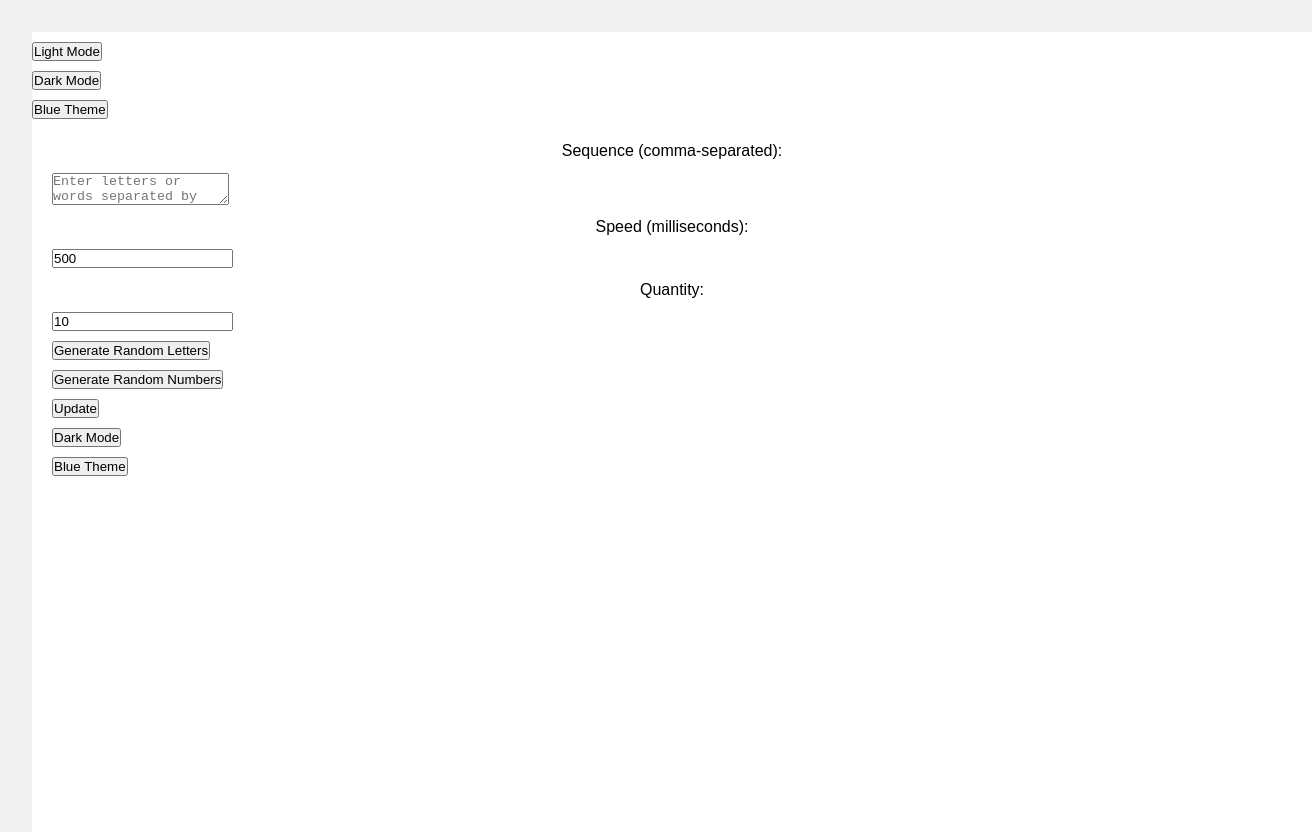
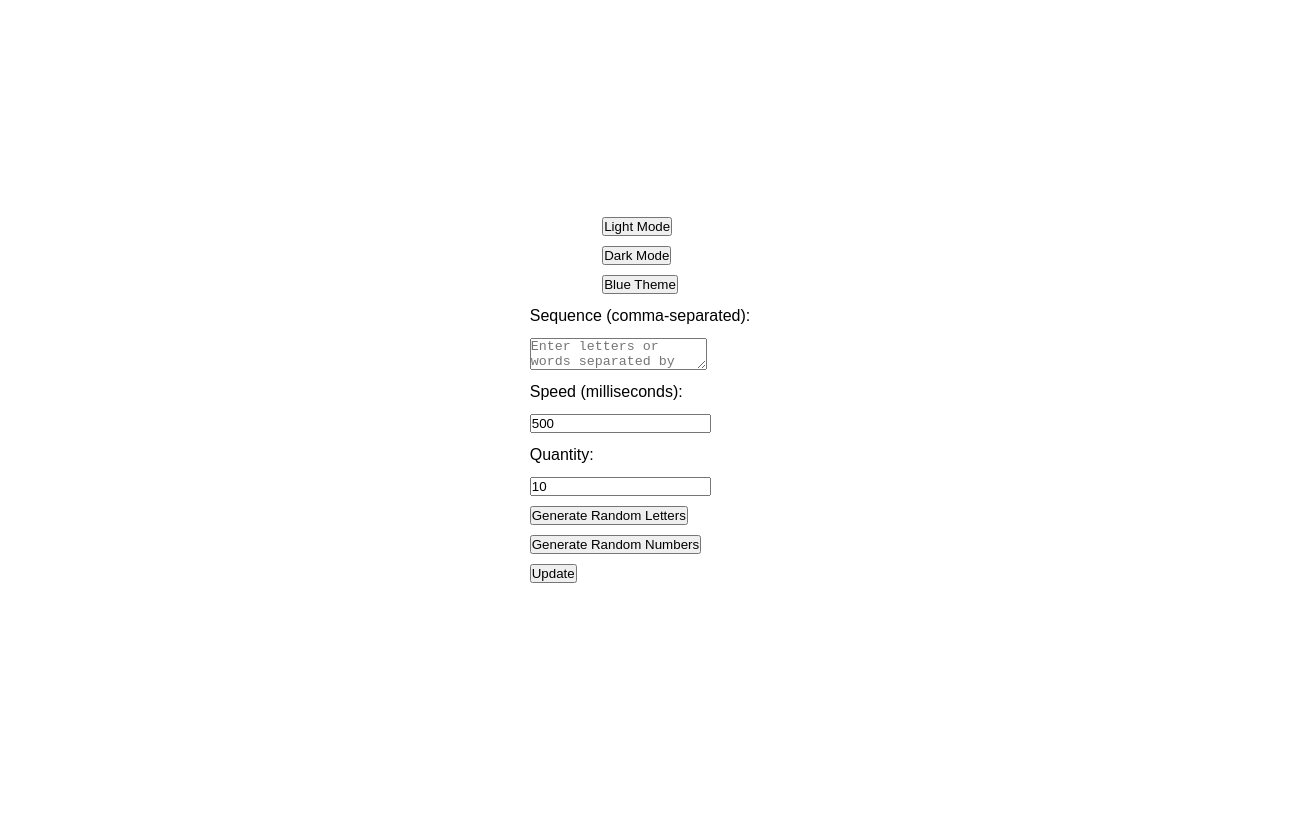
Before and after one commit to chriscooley1/race-the-clock, a React (Vite) app in the folder frontend/: page / in a window 1280 px wide. Shown: the whole page, 1312 px wide, since content can reach past the window. After the commit the page ends 800 px from the top, so only its background shows below. Built offline with nearby package versions, Linux system fonts and the light colour scheme.

Commit message:
Update styling

```diff
--- a/frontend/src/App.css
+++ b/frontend/src/App.css
@@ -1,6 +1,60 @@
+/* Ensure full viewport height for the root element */
+html, body {
+  height: 100%;
+  width: 100%;
+}
+
+/* Style the body */
+body {
+  font-family: Arial, sans-serif;
+  display: flex;
+  flex-direction: column;
+  align-items: center;
+  margin: 0;
+}
+
+/* Ensure the #root element covers the full viewport */
 #root {
-  max-width: 1280px;
-  margin: 0 auto;
-  padding: 2rem;
-  text-align: center;
+  height: 100%;
+  width: 100%;
+  display: flex;
+  flex-direction: column;
 }
+
+/* Container for the entire app */
+.app-container {
+  min-height: 100vh;
+  width: 100vw;
+  transition: background-color 0.3s, color 0.3s; /* Smooth transition for theme changes */
+  display: flex;
+  flex-direction: column;
+  align-items: center;
+  justify-content: center;
+}
+
+/* Additional global styles */
+h1 {
+  font-size: 3em;
+  margin: 0;
+}
+
+textarea, input, button {
+  display: block;
+  margin: 10px 0;
+}
+
+/* Theme styles */
+.light-theme {
+  background-color: #fff;
+  color: #000;
+}
+
+.dark-theme {
+  background-color: #333;
+  color: #fff;
+}
+
+.blue-theme {
+  background-color: #cceeff;
+  color: #003366;
+}
--- a/frontend/src/App.tsx
+++ b/frontend/src/App.tsx
@@ -4,7 +4,7 @@ import Settings from "./components/Settings";
 import History from "./components/History";
 import ThemeSelector from "./components/ThemeSelector";
 import { useTheme } from "./context/ThemeContext";
-import './App.css'; // Import the global CSS file
+import "./App.css";
 
 const App: React.FC = () => {
   const [sequence, setSequence] = React.useState<string[]>([]);
@@ -17,7 +17,7 @@ const App: React.FC = () => {
   };
 
   return (
-    <div style={{ backgroundColor: theme.backgroundColor, color: theme.color, minHeight: '100vh', width: '100vw' }}>
+    <div className={`app-container ${theme.className}`}>
       <ThemeSelector /> {/* Include ThemeSelector here */}
       <Settings onUpdate={handleUpdate} userId={1} />
       <Display sequence={sequence} speed={speed} />
--- a/frontend/src/components/Display.css
+++ /dev/null
@@ -1,4 +0,0 @@
-.display-container {
-  background-color: var(--display-background-color);
-  color: var(--display-color);
-}
--- a/frontend/src/components/Display.tsx
+++ b/frontend/src/components/Display.tsx
@@ -1,6 +1,6 @@
 import React, { useState, useEffect } from "react";
 import { useTheme } from "../context/ThemeContext";
-import "./Display.css"; // Import the CSS file
+import "../App.css";
 
 interface DisplayProps {
   sequence: string[];
@@ -21,7 +21,7 @@ const Display: React.FC<DisplayProps> = ({ sequence, speed }) => {
   }, [sequence, speed]);
 
   return (
-    <div className="display-container" style={{ backgroundColor: theme.backgroundColor, color: theme.color }}>
+    <div className={`display-container ${theme.className}`}>
       <h1>{sequence[index]}</h1>
     </div>
   );
--- a/frontend/src/components/History.css
+++ /dev/null
@@ -1,9 +0,0 @@
-.history-container {
-  padding: 10px;
-  background-color: var(--history-background-color);
-  color: var(--history-color);
-}
-
-.history-button {
-  margin: 5px;
-}
--- a/frontend/src/components/History.tsx
+++ b/frontend/src/components/History.tsx
@@ -1,5 +1,5 @@
 import React, { useState } from "react";
-import "./History.css"; // Import the CSS file
+import "../App.css";
 
 interface HistoryProps {
   onLoad: (sequence: string[]) => void;
@@ -20,7 +20,7 @@ const History: React.FC<HistoryProps> = ({ onLoad }) => {
   return (
     <div className="history-container">
       {history.map((sequence, index) => (
-        <button key={index} className="history-button" onClick={() => handleLoad(sequence)}>
+        <button type="button" key={index} className="history-button" onClick={() => handleLoad(sequence)}>
           {sequence}
         </button>
       ))}
--- a/frontend/src/components/Settings.css
+++ /dev/null
@@ -1,9 +0,0 @@
-.settings-container {
-  margin: 20px;
-  background-color: var(--settings-background-color);
-  color: var(--settings-color);
-}
-
-.input-field {
-  margin-bottom: 10px;
-}
--- a/frontend/src/components/Settings.tsx
+++ b/frontend/src/components/Settings.tsx
@@ -1,13 +1,18 @@
-import React, { useState, useEffect } from "react";
+import React, { useState } from "react";
 import { createSequence } from '../api';
 import { useTheme } from '../context/ThemeContext';
-import "./Settings.css";
+import "../App.css";
+
+interface SettingsProps {
+  onUpdate: (sequence: string[], speed: number) => void;
+  userId: number;
+}
 
 const Settings: React.FC<SettingsProps> = ({ onUpdate, userId }) => {
-  const [input, setInput] = useState("");
-  const [speed, setSpeed] = useState(500);
-  const [quantity, setQuantity] = useState(10);
-  const { setTheme } = useTheme();
+  const [input, setInput] = useState<string>("");
+  const [speed, setSpeed] = useState<number>(500);
+  const [quantity, setQuantity] = useState<number>(10);
+  const { theme } = useTheme();
 
   const handleUpdate = async () => {
     const sequence = input.split(",").map((item) => item.trim());
@@ -31,24 +36,8 @@ const Settings: React.FC<SettingsProps> = ({ onUpdate, userId }) => {
     setInput(numbers.join(", "));
   };
 
-  const switchToDarkMode = () => {
-    setTheme({
-      backgroundColor: '#333',
-      color: '#fff',
-      // other dark theme properties
-    });
-  };
-
-  const switchToBlueTheme = () => {
-    setTheme({
-      backgroundColor: '#cceeff',
-      color: '#003366',
-      // other blue theme properties
-    });
-  };
-
   return (
-    <div className="settings-container">
+    <div className={`settings-container ${theme.className}`}>
       <div className="input-field">
         <label htmlFor="sequenceInput">Sequence (comma-separated):</label>
         <textarea
@@ -80,14 +69,10 @@ const Settings: React.FC<SettingsProps> = ({ onUpdate, userId }) => {
         />
       </div>
       <div>
-        <button onClick={generateRandomLetters}>Generate Random Letters</button>
-        <button onClick={generateRandomNumbers}>Generate Random Numbers</button>
+        <button type="button" onClick={generateRandomLetters}>Generate Random Letters</button>
+        <button type="button" onClick={generateRandomNumbers}>Generate Random Numbers</button>
       </div>
-      <button onClick={handleUpdate}>Update</button>
-      <div>
-        <button onClick={switchToDarkMode}>Dark Mode</button>
-        <button onClick={switchToBlueTheme}>Blue Theme</button>
-      </div>
+      <button type="button" onClick={handleUpdate}>Update</button>
     </div>
   );
 };
--- a/frontend/src/components/ThemeSelector.tsx
+++ b/frontend/src/components/ThemeSelector.tsx
@@ -1,15 +1,16 @@
 import React from "react";
 import { useTheme } from "../context/ThemeContext";
 import { darkTheme, lightTheme, blueTheme } from "../context/ThemeContext";
+import "../App.css"; // Import the global CSS file
 
 const ThemeSelector: React.FC = () => {
   const { setTheme } = useTheme();
 
   return (
-    <div>
-      <button onClick={() => setTheme(lightTheme)}>Light Mode</button>
-      <button onClick={() => setTheme(darkTheme)}>Dark Mode</button>
-      <button onClick={() => setTheme(blueTheme)}>Blue Theme</button>
+    <div className="theme-selector">
+      <button type="button" onClick={() => setTheme(lightTheme)}>Light Mode</button>
+      <button type="button" onClick={() => setTheme(darkTheme)}>Dark Mode</button>
+      <button type="button" onClick={() => setTheme(blueTheme)}>Blue Theme</button>
     </div>
   );
 };
--- a/frontend/src/context/ThemeContext.tsx
+++ b/frontend/src/context/ThemeContext.tsx
@@ -4,6 +4,7 @@ import React, { createContext, useContext, useState, ReactNode } from 'react';
 interface Theme {
   backgroundColor: string;
   color: string;
+  className: string; // Add a className property
   [key: string]: string; // Allow for additional theme properties
 }
 
@@ -11,16 +12,22 @@ interface Theme {
 const darkTheme: Theme = {
   backgroundColor: '#333',
   color: '#fff',
+  className: 'dark-theme',
+  // Add additional dark theme properties here if needed
 };
 
 const blueTheme: Theme = {
   backgroundColor: '#cceeff',
   color: '#003366',
+  className: 'blue-theme',
+  // Add additional blue theme properties here if needed
 };
 
 const lightTheme: Theme = {
   backgroundColor: '#fff',
   color: '#000',
+  className: 'light-theme',
+  // Add additional light theme properties here if needed
 };
 
 // Define the shape of the context
@@ -34,6 +41,7 @@ const ThemeContext = createContext<ThemeContextType | undefined>(undefined);
 
 // Define the ThemeProvider component
 export const ThemeProvider: React.FC<{ children: ReactNode }> = ({ children }) => {
+  // Set the default theme
   const [theme, setTheme] = useState<Theme>(lightTheme); // Default to light theme
 
   return (
--- a/frontend/src/index.css
+++ b/frontend/src/index.css
@@ -16,39 +16,3 @@
   -webkit-font-smoothing: antialiased;
   -moz-osx-font-smoothing: grayscale;
 }
-
-/* Ensure full viewport height for the root element */
-html, body {
-  height: 100%;
-  width: 100%;
-}
-
-/* Style the body */
-body {
-  font-family: Arial, sans-serif;
-  margin: 0;
-  padding: 0;
-  display: flex;
-  justify-content: center;
-  align-items: center;
-  background-color: #f0f0f0; /* Default background color */
-}
-
-/* Ensure the #root element covers the full viewport */
-#root {
-  height: 100%;
-  width: 100%;
-  display: flex;
-  flex-direction: column; /* Align child components vertically */
-}
-
-/* Additional global styles */
-h1 {
-  font-size: 3em;
-  margin: 0;
-}
-
-textarea, input, button {
-  display: block;
-  margin: 10px 0;
-}
```
Also changed, not shown: 1 other file (tests, documents, lock files or other folders).
